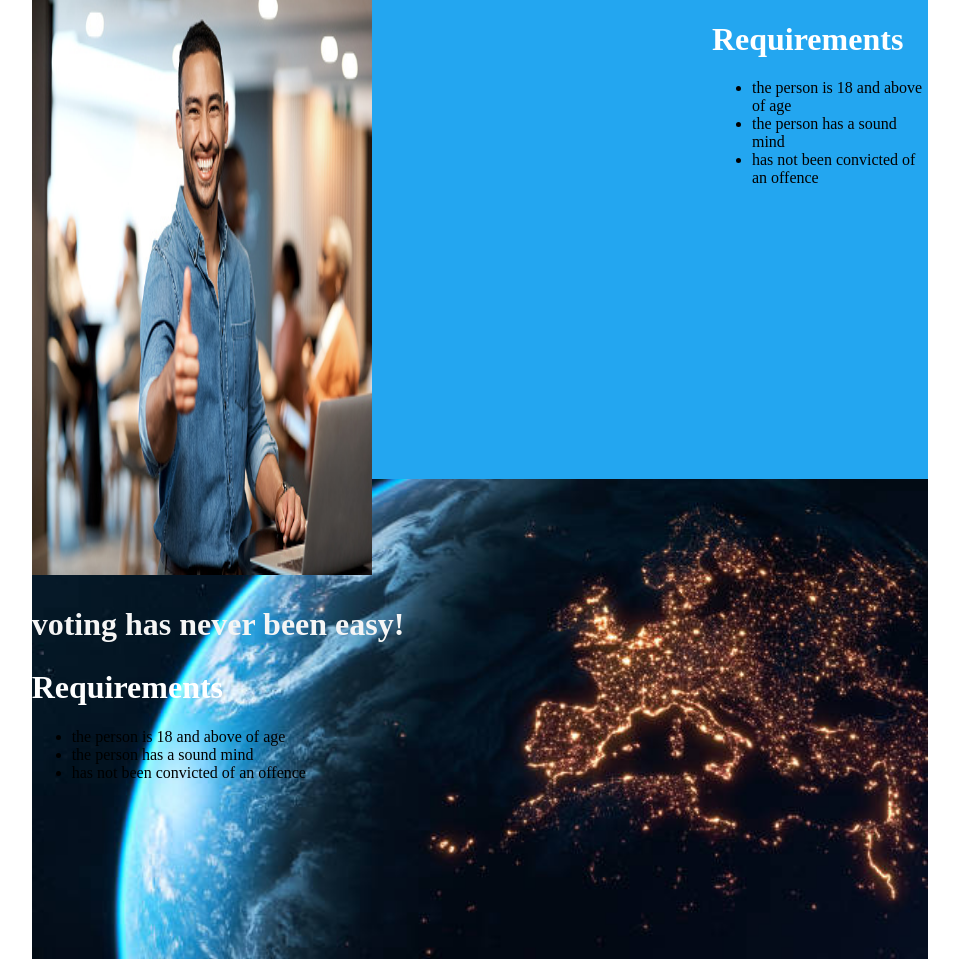
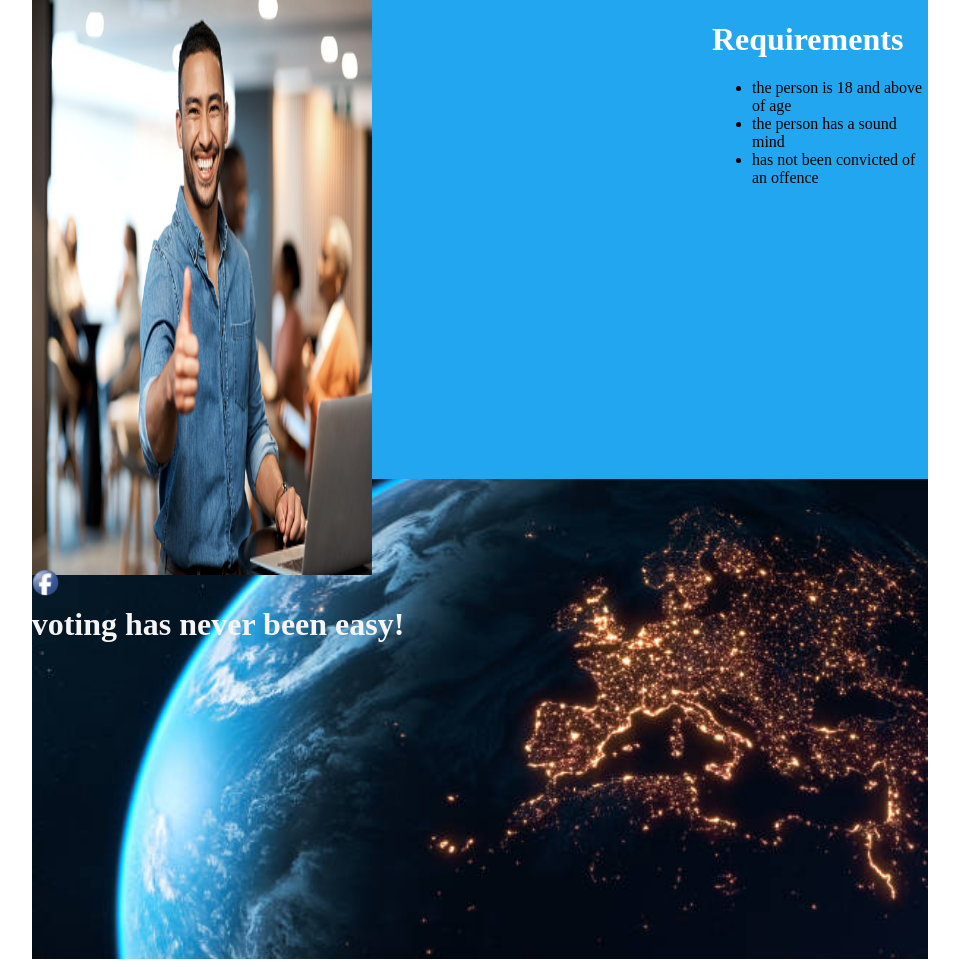
Before and after one commit to victoriamwangi/Online-Voting-System, a PHP site: page / in a window 1280 px wide. Shown: the part 1215-2182 px from the top of the page, without its empty margins (128-1087 px from the left). Run offline with PHP 8.4, Linux system fonts and the light colour scheme.

Commit message:
html:added text-class and image pictwelve

```diff
--- a/css/style.css
+++ b/css/style.css
@@ -76,6 +76,7 @@
                     font-size: xx-large;
 
 }
+
 .picturetwo{background-image: url(/Online-Voting-System/images/pictwelve.jpg);
             height: 60vh;
             width: 70vw;
@@ -84,4 +85,6 @@
 
 
 
+
 }
+.picturetwo .imagetwo img{margin-top: 10%;}
--- a/index.html
+++ b/index.html
@@ -68,14 +68,7 @@
             <img src="images/piceleven.jpg" alt="" height="120%" width="50%">
             <h2>voting has never been easy!</h2>
 
-            <h1>Requirements</h1>
-            <ul>
-                <li>the person is 18 and above of age</li>
-                <li>the person has a sound mind</li>
-                <li>has not been convicted of an offence</li>
 
-
-            </ul>
 
 
         </div>
@@ -92,6 +85,10 @@
 
     </div>
     <div class="picturetwo">
+        <div class="imagetwo">
+            <img src="images/facebook.png" alt="" height="5%" width="3%">
+        </div>
+
 
     </div>
 
```
Also changed, not shown: images/Find-icon.png (added), images/Instagram.png (added), images/email.png (added), images/facebook.png (added), images/twitter.png (added), images/whatsup.png (added).
